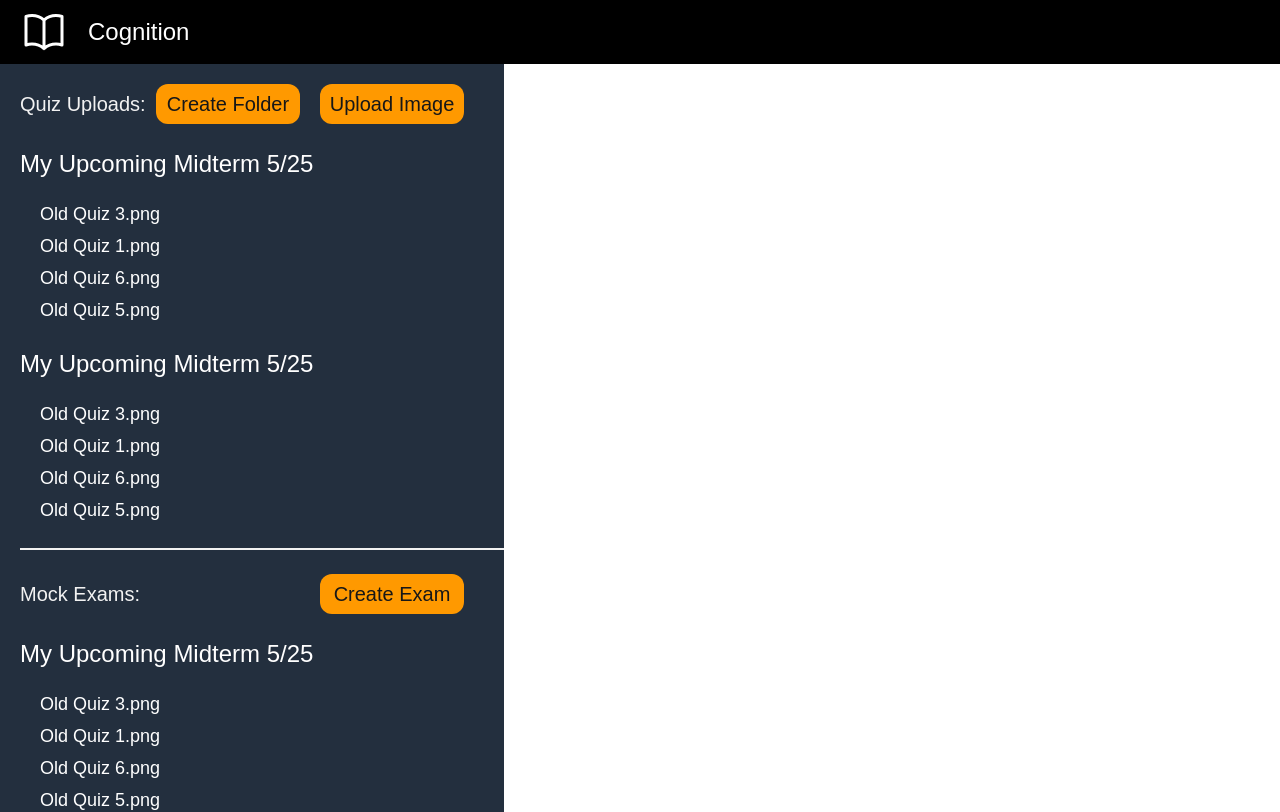
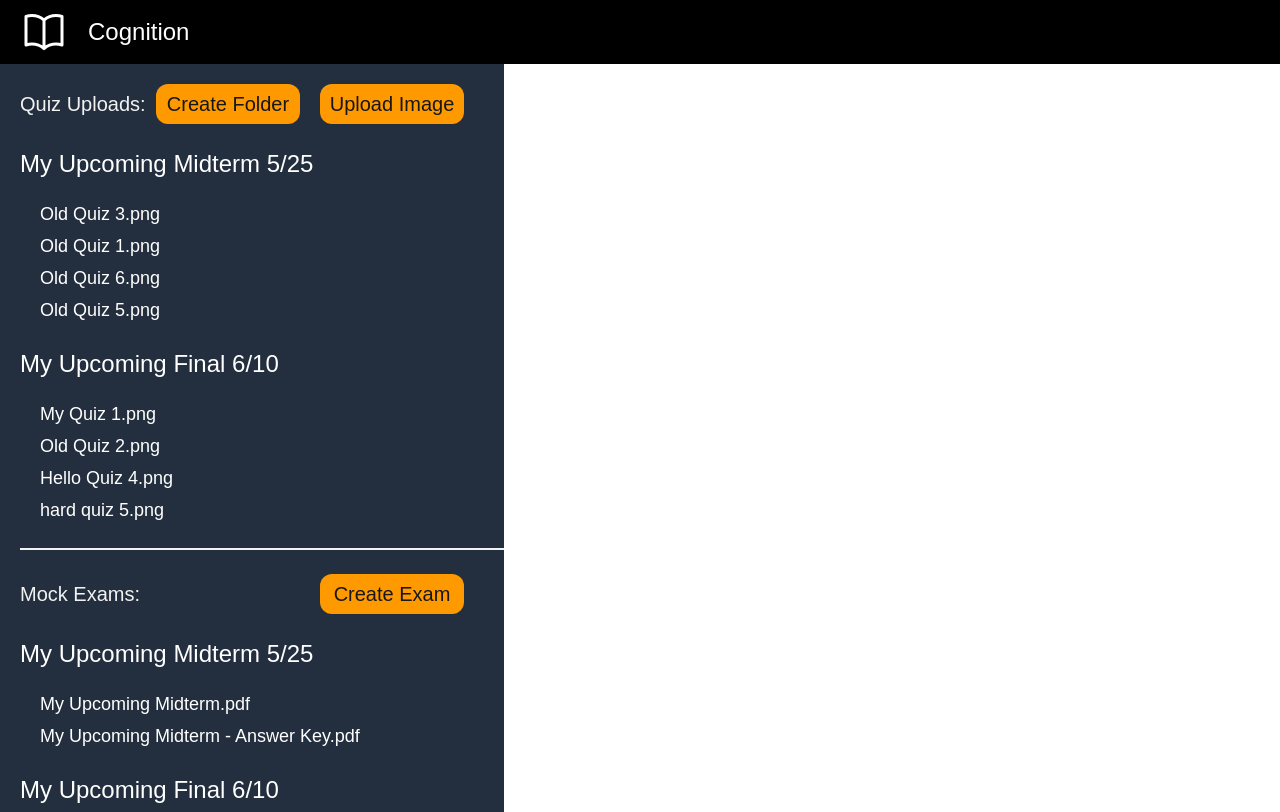
Before and after one commit to Larry-Larriee/aws-cloudhacks-project, a Next.js app: page / in a window 1280 px wide. Shown: the top 812 px of the page. Built offline with nearby package versions, Linux system fonts and the light colour scheme.

Commit message:
Dynamic Image/Folder Name Support

```diff
--- a/app/components/FileCreator.js
+++ b/app/components/FileCreator.js
@@ -1,14 +1,24 @@
 import React from "react";
+import Image from "next/image";
+import generateRandomString from "../randomString";
 
-export default function FileCreator() {
+export default function FileCreator({ name, images }) {
+  console.log(images);
+
   return (
     <div className="flex flex-col gap-5 mx-5">
-      <h1 className="text-white text-2xl">My Upcoming Midterm 5/25</h1>
+      <h1 className="text-white text-2xl">{name}</h1>
       <section className="flex flex-col gap-1 px-5">
-        <p className="text-white text-lg">Old Quiz 3.png</p>
-        <p className="text-white text-lg">Old Quiz 1.png</p>
-        <p className="text-white text-lg">Old Quiz 6.png</p>
-        <p className="text-white text-lg">Old Quiz 5.png</p>
+        {images.map((image) => (
+          // onClick, maybe send back to page the blob url (just make
+          // sure you're not prop drilling too much lol)
+          <p
+            className="text-white text-lg"
+            key={generateRandomString(12) + image}
+          >
+            {image.name}
+          </p>
+        ))}
       </section>
     </div>
   );
--- a/app/fileObjects.js
+++ b/app/fileObjects.js
@@ -105,4 +105,4 @@ var defaultObject = {
 };
 
 /* eslint import/no-anonymous-default-export: [2, {"allowObject": true}] */
-export default { testObject, defaultObject };
+export { testObject, defaultObject };
--- a/app/page.js
+++ b/app/page.js
@@ -4,7 +4,7 @@ import React, { useState } from "react";
 import Image from "next/image";
 import FileCreator from "./components/FileCreator";
 import MainButtons from "./components/MainButtons";
-import testObject from "./fileObjects";
+import { testObject, defaultObject } from "./fileObjects";
 
 export default function Home() {
   const [files, setFiles] = useState(testObject);
@@ -36,19 +36,25 @@ export default function Home() {
             <p className="text-amazon-white text-xl">Quiz Uploads:</p>
             <MainButtons />
           </div>
-
-          <FileCreator />
-          <FileCreator />
-
+          {files.quizUploads.headers.map((header, index) => (
+            <FileCreator
+              key={index}
+              name={header.name}
+              images={header.images}
+            />
+          ))}
           <div className="ml-5 w-line border-b-2 border-amazon-white"></div>
-
           <div className="flex justify-between ml-5 mr-10 items-center">
             <p className="text-amazon-white text-xl">Mock Exams:</p>
             <MainButtons quizUploads={false} mockExams={true} />
           </div>
-
-          <FileCreator />
-          <FileCreator />
+          {files.mockExams.headers.map((header, index) => (
+            <FileCreator
+              key={index}
+              name={header.name}
+              images={header.images}
+            />
+          ))}
         </section>
 
         <div className="w-full h-full"></div>
--- /dev/null
+++ b/app/randomString.js
@@ -0,0 +1,14 @@
+export default function generateRandomString(length) {
+  const characters =
+    "ABCDEFGHIJKLMNOPQRSTUVWXYZabcdefghijklmnopqrstuvwxyz0123456789";
+  let result = "";
+  for (let i = 0; i < length; i++) {
+    const randomIndex = Math.floor(Math.random() * characters.length);
+    result += characters.charAt(randomIndex);
+  }
+  return result;
+}
+
+// Example usage
+const randomString = generateRandomString(10);
+console.log(randomString);
```
